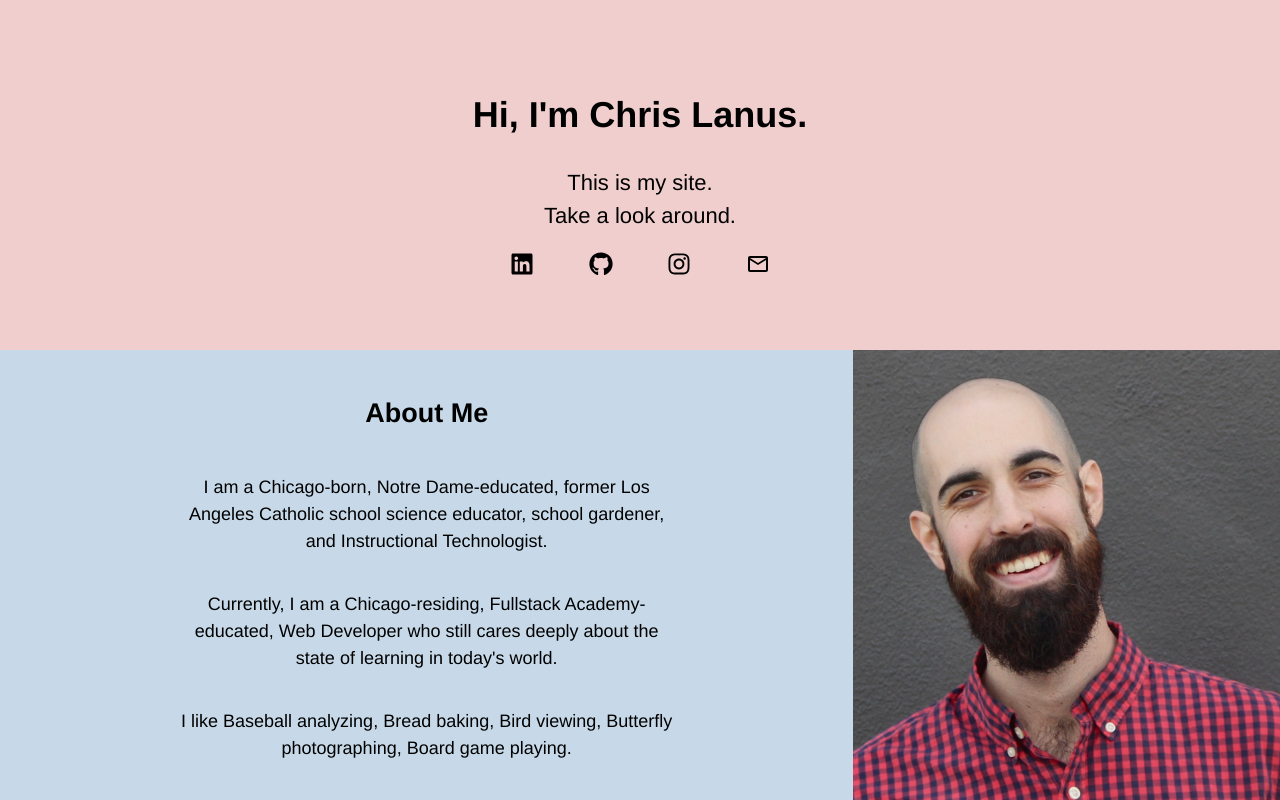
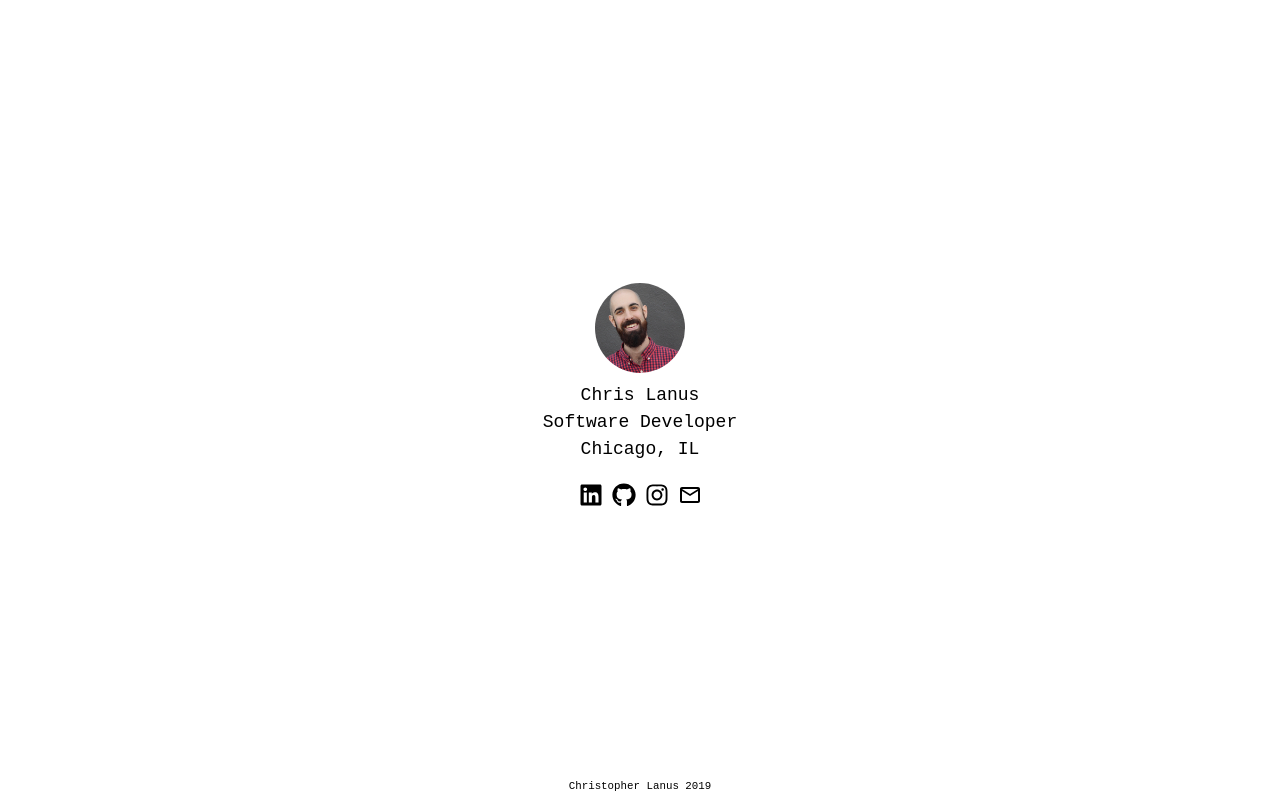
Before and after one commit to cqlanus/personal_site, a Gatsby site: page / in a window 1280 px wide. Built offline with nearby package versions, Linux system fonts and the light colour scheme; Gatsby itself is replaced by a stand-in of ours.

Commit message:
stripping down main page

```diff
--- a/gatsby-config.js
+++ b/gatsby-config.js
@@ -1,8 +1,8 @@
 module.exports = {
     siteMetadata: {
-    title: `Gatsby Default Starter`,
-    description: `Kick off your next, great Gatsby project with this default starter. This barebones starter ships with the main Gatsby configuration files you might need.`,
-    author: `@gatsbyjs`,
+        title: `Christopher Lanus`,
+        description: `It's all about me.`,
+        author: `@cqlanus`,
     },
     plugins: [
         `gatsby-plugin-react-helmet`,
--- a/src/components/AboutMe.js
+++ /dev/null
@@ -1,49 +0,0 @@
-import React from "react"
-import styled from "styled-components"
-
-import Section from "./Section"
-
-import colors from "../constants/colors"
-
-const Container = styled.div`
-  display: flex;
-  flex-direction: column;
-  justify-content: center;
-  align-items: center;
-  height: 100%;
-  padding: 0 1em;
-`
-
-const Title = styled.h2``
-
-const Text = styled.p`
-  max-width: 50ch;
-  text-align: center;
-  margin-bottom: 1em;
-`
-
-const AboutMe = () => {
-    return (
-        <Section color={colors.blue} job={"main"}>
-            <Container>
-                <Title>About Me</Title>
-                <Text>
-          I am a Chicago-born, Notre Dame-educated, former Los Angeles Catholic
-          school science educator, school gardener, and Instructional
-          Technologist.
-                </Text>
-                <Text>
-          Currently, I am a Chicago-residing, Fullstack Academy-educated, Web
-          Developer who still cares deeply about the state of learning in
-          today's world.
-                </Text>
-                <Text>
-          I like Baseball analyzing, Bread baking, Bird viewing, Butterfly
-          photographing, Board game playing.
-                </Text>
-            </Container>
-        </Section>
-    )
-}
-
-export default AboutMe
--- a/src/components/Footer.js
+++ /dev/null
@@ -1,18 +0,0 @@
-import React from "react"
-import styled from "styled-components"
-
-import Section from "./Section"
-
-const Container = styled.footer`
-  grid-area: footer;
-  display: flex;
-  justify-content: "center";
-`
-
-const Footer = () => (
-    <Container>
-        <span>Testing123</span>
-    </Container>
-)
-
-export default Footer
--- a/src/components/Grid.js
+++ /dev/null
@@ -1,27 +0,0 @@
-import React from "react"
-import styled from "styled-components"
-import device from "../constants/device"
-
-const Container = styled.div`
-  height: 100vh;
-  display: grid;
-  grid-template-rows: 2fr auto 1fr;
-  grid-template-areas:
-    "hero"
-    "photo"
-    "main";
-
-  @media ${device.tablet} {
-    grid-template-rows: 2fr 1fr;
-    grid-template-columns: repeat(3, 1fr);
-    grid-template-areas:
-      "hero hero hero"
-      "main main photo";
-  }
-`
-
-const Grid = ({ children }) => {
-    return <Container>{children}</Container>
-}
-
-export default Grid
--- a/src/components/Hero.js
+++ /dev/null
@@ -1,39 +0,0 @@
-import React from "react"
-import styled from "styled-components"
-import colors from "../constants/colors"
-
-import Section from "./Section"
-import LinkList from "./LinkList"
-
-const Container = styled.div`
-  display: flex;
-  height: 100%;
-  justify-content: center;
-  align-items: center;
-  flex-direction: column;
-`
-
-const Title = styled.h1`
-  text-align: center;
-`
-
-const Subtitle = styled.span`
-  font-size: 22px;
-  text-align: center;
-`
-
-const Hero = () => {
-    return (
-        <Section color={colors.red} job={"hero"}>
-            <Container>
-                <Title>Hi, I'm Chris Lanus.</Title>
-                <Subtitle>This is my site.</Subtitle>
-                <Subtitle>Take a look around.</Subtitle>
-
-                <LinkList />
-            </Container>
-        </Section>
-    )
-}
-
-export default Hero
--- a/src/components/LinkList.js
+++ b/src/components/LinkList.js
@@ -4,18 +4,23 @@ import { FaLinkedin, FaGithub, FaInstagram } from "react-icons/fa"
 import { MdMailOutline } from "react-icons/md"
 
 const ListContainer = styled.div`
-  margin-top: 1em;
-  display: flex;
-  justify-content: space-between;
-  width: 25%;
-  align-items: center;
-  flex-wrap: wrap;
+    flex: 1;
+    display: flex;
+    margin-top: 1em;
+    align-items: center;
 `
 
 const Item = styled.li`
   list-style: none;
-  flex: 1;
+  flex-grow: 1;
+  flex-basis: 25%;
   text-align: center;
+  margin-right: 0.5em;
+
+  :last-child {
+      margin-right: 0;
+  }
+
 `
 
 const Link = styled.a`
--- a/src/components/PhotoTile.js
+++ /dev/null
@@ -1,26 +0,0 @@
-import React from "react"
-import styled from "styled-components"
-
-import me from "../images/me.jpg"
-import device from "../constants/device"
-import colors from "../constants/colors"
-
-const Image = styled.div`
-  grid-area: photo;
-  background-image: url(${me});
-  background-size: cover;
-  background-position: center;
-  height: 25em;
-
-  @media ${device.tablet} {
-    background-position: top center;
-  }
-`
-
-const PhotoTile = () => {
-    return (
-        <Image color={colors.yellow} job={"photo"} />
-    )
-}
-
-export default PhotoTile
--- a/src/components/Section.js
+++ /dev/null
@@ -1,16 +0,0 @@
-import React from "react"
-import styled from "styled-components"
-
-const Container = styled.div`
-  background-color: ${props => props.color || "lightgrey"};
-  grid-area: ${props => props.job || "default"};
-  padding: 0.5em;
-`
-
-const Section = ({ color, job, children }) => (
-    <Container color={color} job={job}>
-        {children}
-    </Container>
-)
-
-export default Section
--- a/src/pages/index.js
+++ b/src/pages/index.js
@@ -1,17 +1,65 @@
 import React from "react"
+import styled from "styled-components"
 
-import Grid from "../components/Grid"
-import Hero from "../components/Hero"
-import AboutMe from "../components/AboutMe"
-import PhotoTile from "../components/PhotoTile"
-import Footer from "../components/Footer"
+import LinkList from '../components/LinkList'
 
-const IndexPage = () => (
-    <Grid>
-        <Hero />
-        <PhotoTile />
-        <AboutMe />
-    </Grid>
+import me from "../images/me.jpg"
+
+const Container = styled.div`
+  display: flex;
+  justify-content: center;
+  align-items: center;
+  height: 100vh;
+`
+
+const Body = styled.div`
+  max-width: 80ch;
+`
+
+const ContactInfo = styled.div`
+    display: flex;
+    flex-direction: column;
+    align-items: center;
+`
+
+const Text = styled.div`
+  font-family: "Courier New", Courier, monospace;
+`
+
+const ImageContainer = styled.div`
+    height: 5em;
+    width: 5em;
+    border-radius: 50%;
+    background: url(${me});
+    background-size: contain;
+    margin-bottom: .5em;
+`
+
+const Footer = styled.div`
+  position: absolute;
+  bottom: 0;
+  width: 100%;
+  height: 2em;
+  display: flex;
+  justify-content: center;
+  font-size: .6em;
+`
+
+const Main = () => (
+    <Container>
+        <Body>
+            <ContactInfo>
+                <ImageContainer />
+                <Text>Chris Lanus</Text>
+                <Text>Software Developer</Text>
+                <Text>Chicago, IL</Text>
+                <LinkList/>
+            </ContactInfo>
+        </Body>
+        <Footer>
+            <Text>Christopher Lanus 2019</Text>
+        </Footer>
+    </Container>
 )
 
-export default IndexPage
+export default Main
```
Also changed, not shown: src/components/image.js (deleted, +0 -32 lines), src/pages/page-2.js (deleted, +0 -16 lines), src/pages/portfolio.js (added, +15 -0 lines). Lines whose indentation alone changed are shown as unchanged.
